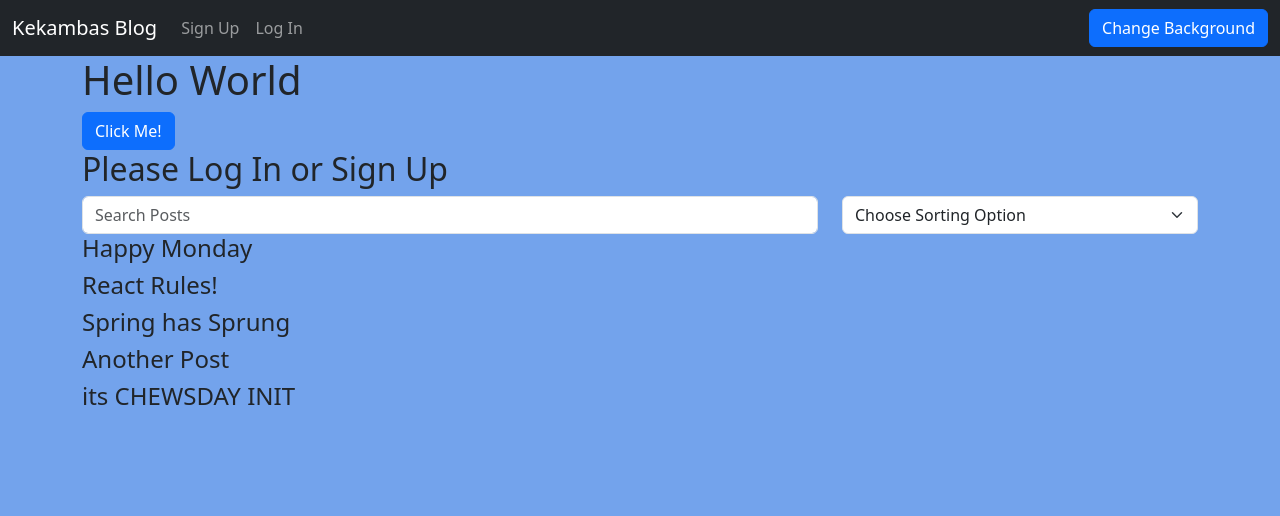
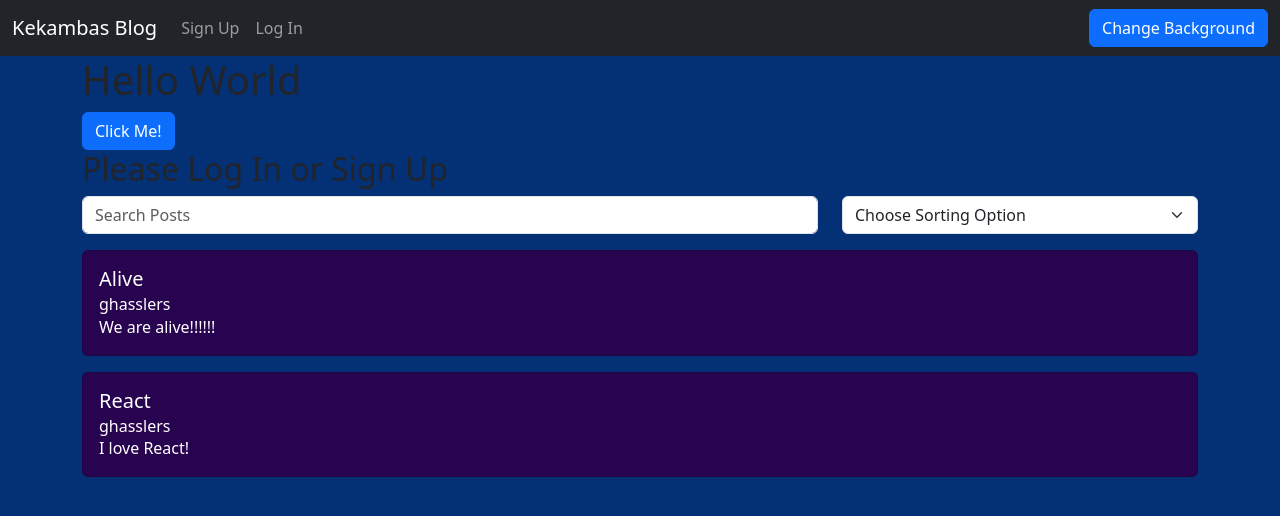
Before and after one commit to grrnhsslr/blogFrontEnd, a React (Vite) app: page / in a window 1280 px wide. Shown: the top 516 px of the page. Built offline with nearby package versions, Linux system fonts and the light colour scheme.

Commit message:
create a post card component and map over posts to render postcards

```diff
--- /dev/null
+++ b/src/components/PostCard.tsx
@@ -0,0 +1,19 @@
+import { PostType } from "../types"
+import { Card } from "react-bootstrap";
+
+type PostCardProps = {
+    post: PostType
+}
+
+export default function PostCard({ post }: PostCardProps) {
+    console.log(post);
+    return (
+        <Card className="my-3 bg-custom" text="white">
+            <Card.Body>
+                <Card.Title>{post.title}</Card.Title>
+                <Card.Subtitle>{ post.author.username}s</Card.Subtitle>
+                <Card.Text>{ post.body }</Card.Text>
+            </Card.Body>
+        </Card>
+  )
+}
--- a/src/main.css
+++ b/src/main.css
@@ -1,3 +1,7 @@
 body {
-    background-color: rgb(115, 163, 236);
+    background-color: rgb(4, 49, 117);
 }
+
+.bg-custom {
+    background-color: rgb(40, 4, 80);
+}
--- /dev/null
+++ b/src/types/index.ts
@@ -0,0 +1,16 @@
+export type UserType = {
+    id: number,
+    firstName:string,
+    lastName:string,
+    username:string,
+    email:string,
+    dateCreated:string
+}
+
+export type PostType = {
+    id: number,
+    title: string,
+    body: string,
+    dateCreated: string,
+    author: UserType
+}
--- a/src/views/Home.tsx
+++ b/src/views/Home.tsx
@@ -4,17 +4,15 @@
 import Form from 'react-bootstrap/Form';
 import Row from 'react-bootstrap/Row';
 import Col from 'react-bootstrap/Col';
+import PostCard from '../components/PostCard';
+import { PostType } from '../types';
 
-type Post = {
-    id: number,
-    title: string
-}
 
 type Sorting = {
-    idAsc: (a: Post, b:Post) => number,
-    idDesc: (a: Post, b:Post) => number,
-    titleAsc: (a: Post, b:Post) => number,
-    titleDesc: (a: Post, b:Post) => number,
+    idAsc: (a: PostType, b:PostType) => number,
+    idDesc: (a: PostType, b:PostType) => number,
+    titleAsc: (a: PostType, b:PostType) => number,
+    titleDesc: (a: PostType, b:PostType) => number,
 }
 
 
@@ -25,12 +23,35 @@
 
 export default function Home({isLoggedIn, handleClick   }: HomeProps) {
 
-    const [posts, setPosts] = useState<Post[]>([
-        {id: 1, title: 'Happy Monday'},
-        {id: 2, title: 'React Rules!'},
-        {id: 3, title: 'Spring has Sprung'},
-        {id: 4, title: 'Another Post'},
-        {id: 5, title: 'its CHEWSDAY INIT'}
+    const [posts, setPosts] = useState<PostType[]>([
+        {
+            author: {
+                dateCreated: "Fri, 29 Mar 2024 16:58:44 GMT",
+                email: "Garrens@codingtemple.com",
+                firstName: "Garren",
+                id: 1,
+                lastName: "hassler",
+                username: "ghassler"
+            },
+            body: "We are alive!!!!!!",
+            dateCreated: "Fri, 29 Mar 2024 17:00:35 GMT",
+            id: 1,
+            title: "Alive"
+        },
+        {
+            author: {
+                dateCreated: "Tue, 14 Apr 2024 16:58:44 GMT",
+                email: "Garrens@codingtemple.com",
+                firstName: "Garren",
+                id: 2,
+                lastName: "hassler",
+                username: "ghassler"
+            },
+            body: "I love React!",
+            dateCreated: "Tue, 16 Apr 2024 17:00:35 GMT",
+            id: 1,
+            title: "React"
+        },
     ])
 
     const [searchTerm, setSearchTerm] = useState('');
@@ -38,10 +59,10 @@
     const handleSelectChange = (e: React.ChangeEvent<HTMLSelectElement>) => {
 
         const sortFunctions:Sorting = {
-            idAsc: (a:Post, b:Post) => a.id - b.id,
-            idDesc: (a:Post, b:Post) => b.id - a.id,
-            titleAsc: (a:Post, b:Post) => a.title > b.title ? 1 : -1,
-            titleDesc: (a:Post, b:Post) => b.title > a.title ? 1 : -1
+            idAsc: (a:PostType, b:PostType) => a.id - b.id,
+            idDesc: (a:PostType, b:PostType) => b.id - a.id,
+            titleAsc: (a:PostType, b:PostType) => a.title > b.title ? 1 : -1,
+            titleDesc: (a:PostType, b:PostType) => b.title > a.title ? 1 : -1
         }
         const func = sortFunctions[e.target.value as keyof Sorting];
         const newSortedArr = [...posts].sort(func);
@@ -75,7 +96,7 @@
                         </Form.Select>
                     </Col>
                 </Row>
-                {posts.filter(p => p.title.toLowerCase().includes(searchTerm.toLowerCase())).map( p => <h4 key={p.id}>{p.title}</h4> )}
+                {posts.filter(p => p.title.toLowerCase().includes(searchTerm.toLowerCase())).map( p => <PostCard key={p.id} post={p} /> )}
         </>
     )
 }
```
